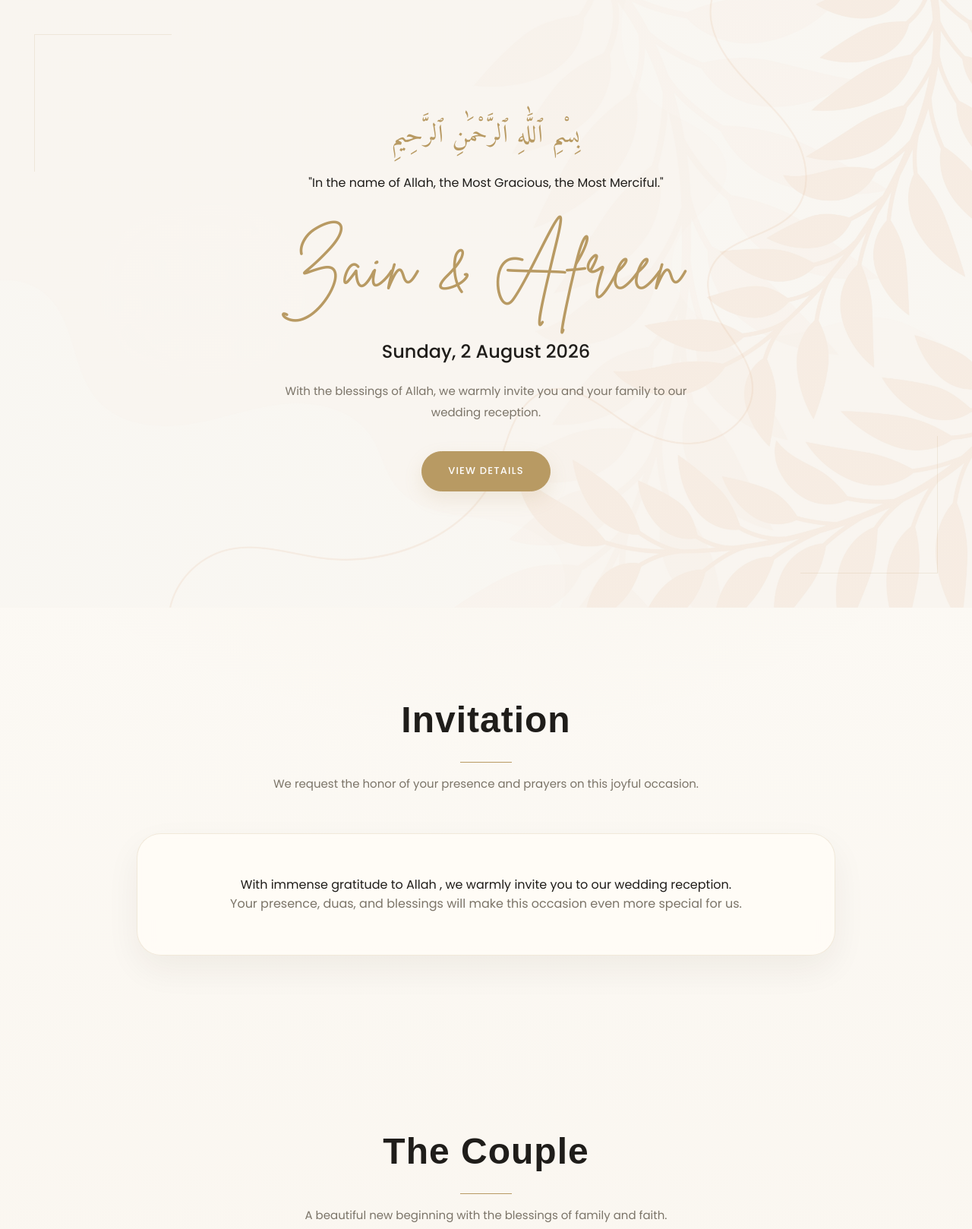
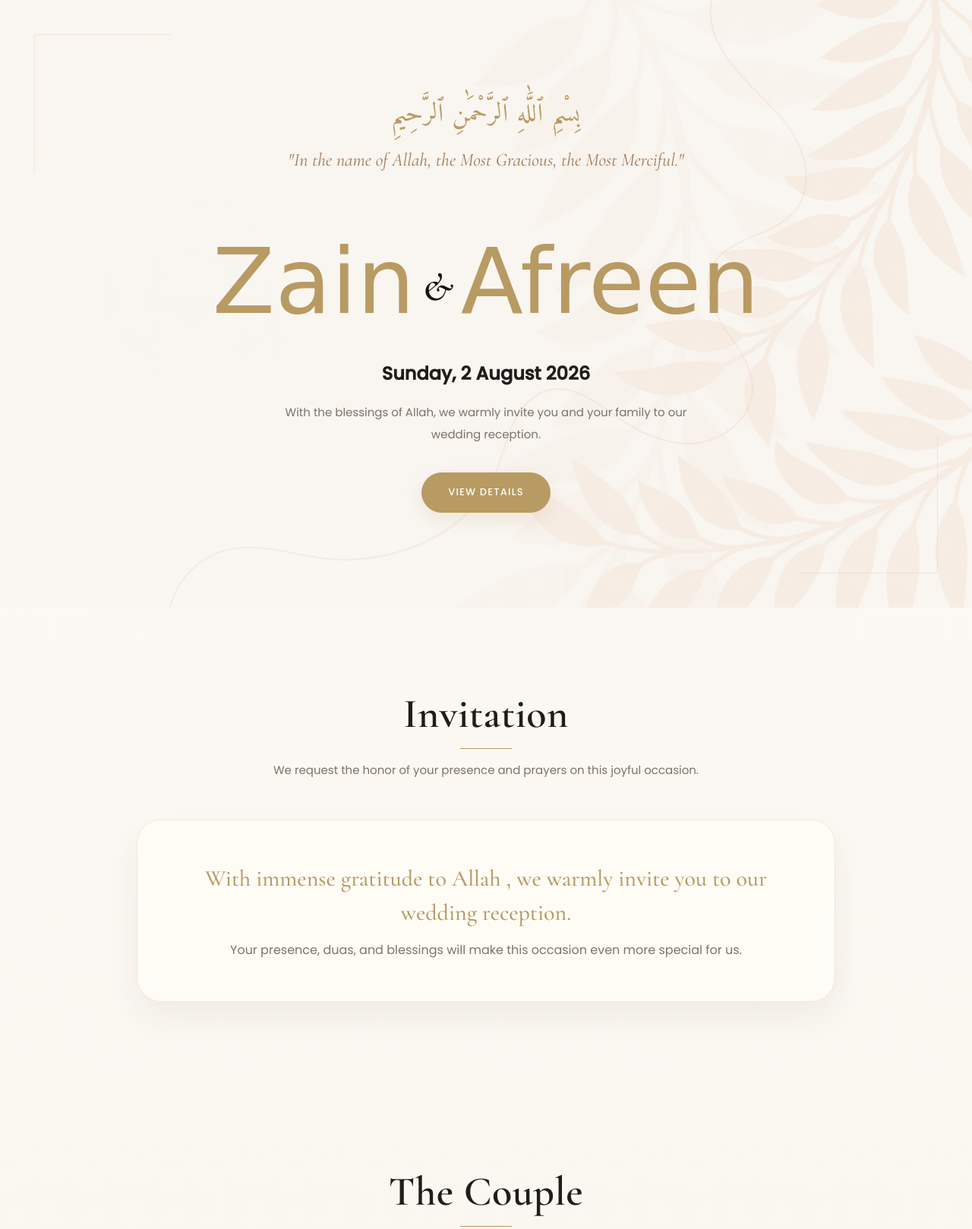
Before and after one commit to Ashcode2403/zain-and-afreen, a plain HTML site: page index.html in a window 1280 px wide. Shown: the top 1618 px of the page at 76% size. Drawn offline with nearby package versions, Linux system fonts and the light colour scheme; a web font is replaced by a local one.

Commit message:
Update style.css

```diff
--- a/style.css
+++ b/style.css
@@ -1,4 +1,8 @@
-    * * {
+@import url('https://fonts.googleapis.com/css2?family=Cormorant+Garamond:ital,wght@0,300..700;1,300..700&display=swap');
+
+@import url('https://fonts.googleapis.com/css2?family=Cormorant+Garamond:ital,wght@0,300..700;1,300..700&family=Italianno&display=swap');
+
+* {
   margin: 0;
   padding: 0;
   box-sizing: border-box;
@@ -26,7 +30,7 @@
 
 @font-face {
   font-family: 'Prestoria';
-  src: url('fonts/Coolvetica\ Rg.otf') format('truetype');
+  src: url('fonts/Coolvetica Rg.otf') format('opentype');
   font-weight: normal;
   font-style: normal;
 }
@@ -46,21 +50,9 @@ body {
 }
 
 h1, h2, h3 {
-  font-family: 'Coolvetica', sans-serif;
-  letter-spacing: 1px;
+  font-family: 'Cormorant Garamond', serif;
+  letter-spacing: 0.5px;
 }
-
-.couple-names {
-  font-family: 'Brittany', cursive;
-  font-size: 92px;
-  letter-spacing: 1px;
-  color: #d4af37; /* soft gold */
-}
-
-/* .couple-names {
-  font-weight: 500;
-  letter-spacing: 1px;
-} */
 
 /* Opening screen */
 .opening-screen {
@@ -87,17 +79,19 @@ h1, h2, h3 {
   padding: 20px;
   max-width: 90%;
 }
+
 .arabic,
 .opening-bismillah {
   font-family: 'Amiri', serif;
 }
+
 .opening-bismillah {
   color: var(--gold);
-  font-size: 58px;
-  line-height: 1.8;
+  font-size: 32px;
+  line-height: 1.9;
   direction: rtl;
   unicode-bidi: bidi-override;
-  min-height: 100px;
+  min-height: 70px;
   letter-spacing: 1px;
 }
 
@@ -142,7 +136,7 @@ h1, h2, h3 {
   background: rgba(251, 248, 243, 0.72);
   backdrop-filter: blur(14px);
   border-bottom: 1px solid rgba(191, 166, 117, 0.14);
-  padding: 18px 20px;
+  padding: 16px 14px;
 }
 
 .nav-container {
@@ -150,14 +144,14 @@ h1, h2, h3 {
   margin: auto;
   display: flex;
   justify-content: center;
-  gap: 34px;
+  gap: 20px;
   flex-wrap: wrap;
 }
 
 .nav-container a {
   color: var(--text);
   text-decoration: none;
-  font-size: 13px;
+  font-size: 12px;
   letter-spacing: 0.9px;
   transition: color 0.3s ease;
   position: relative;
@@ -185,40 +179,38 @@ h1, h2, h3 {
 
 /* Hero */
 .hero {
-  height: 100vh;
+  min-height: 100svh;
   display: flex;
   align-items: center;
   justify-content: center;
   text-align: center;
-
-  /* Background image */
   background:
     linear-gradient(rgba(248, 245, 240, 0.75), rgba(248, 245, 240, 0.75)),
     url('images/Firefly.jpg') no-repeat center center/cover;
-
   position: relative;
+  padding: 30px 16px;
 }
 
 .hero::before,
 .hero::after {
   content: "";
   position: absolute;
-  width: 180px;
-  height: 180px;
+  width: 90px;
+  height: 90px;
   border: 1px solid rgba(184, 154, 99, 0.16);
   pointer-events: none;
 }
 
 .hero::before {
-  top: 45px;
-  left: 45px;
+  top: 25px;
+  left: 25px;
   border-right: none;
   border-bottom: none;
 }
 
 .hero::after {
-  right: 45px;
-  bottom: 45px;
+  right: 25px;
+  bottom: 25px;
   border-left: none;
   border-top: none;
 }
@@ -227,61 +219,82 @@ h1, h2, h3 {
   max-width: 840px;
   position: relative;
   z-index: 1;
+  padding: 0 6px;
 }
 
 .arabic {
-  font-size: 33px;
-  margin-bottom: 22px;
+  font-size: 20px;
+  margin-bottom: 12px;
   color: var(--gold);
   letter-spacing: 1px;
 }
 
-.subtitle {
-  text-transform: uppercase;
-  letter-spacing: 5px;
-  font-size: 12px;
-  margin-bottom: 22px;
-  color: var(--muted);
+.bismillah-meaning {
+  font-family: 'Cormorant Garamond', serif;
+  font-size: 15px;
+  font-style: italic;
+  color: #9f7a55;
+  margin: 0 auto 24px;
+  max-width: 280px;
+  line-height: 1.6;
 }
 
 .couple-names {
-  font-size: 92px;
+  display: flex;
+  align-items: center;
+  justify-content: center;
+  flex-direction: column;
+  gap: 0;
+  flex-wrap: nowrap;
+  font-family: 'Italianno', cursive;
+  font-size: 66px;
+  line-height: 0.84;
+  letter-spacing: 0.5px;
+  margin-bottom: 18px;
+}
+
+.couple-names .name {
+  color: var(--gold);
+  display: inline-block;
+  font-weight: 400;
+}
+
+.couple-names .ampersand {
+  color: #111;
+  display: inline-block;
+  font-family: 'Cormorant Garamond', serif;
+  font-size: 28px;
+  font-weight: 600;
+  font-style: italic;
   line-height: 1;
-  margin-bottom: 22px;
+  margin: 4px 0;
+}
+
+.hero-date {
+  font-size: 18px;
+  margin-bottom: 14px;
   color: var(--text);
   font-weight: 600;
 }
 
-.couple-names span {
-  color: var(--gold);
-  font-weight: 500;
-}
-
-.hero-date {
-  font-size: 24px;
-  margin-bottom: 18px;
-  color: var(--text);
-  font-weight: 500;
-}
-
 .hero-text {
-  max-width: 560px;
-  margin: 0 auto 36px;
-  font-size: 15px;
+  max-width: 290px;
+  margin: 0 auto 30px;
+  font-size: 13.5px;
   color: var(--muted);
-  line-height: 1.9;
+  line-height: 1.8;
 }
 
 /* Button */
 .btn {
   display: inline-block;
-  padding: 15px 34px;
+  padding: 14px 28px;
   background: var(--gold);
   color: #fff;
   text-decoration: none;
   border-radius: 999px;
   font-weight: 500;
-  font-size: 13px;
+  font-size: 12px;
   letter-spacing: 1.2px;
   text-transform: uppercase;
   transition: all 0.3s ease;
@@ -297,7 +310,7 @@ h1, h2, h3 {
 
 /* Sections */
 section {
-  padding: 110px 20px;
+  padding: 90px 20px;
 }
 
 .container {
@@ -307,10 +320,12 @@ section {
 
 .section-title {
   text-align: center;
-  font-size: 48px;
+  font-family: 'Cormorant Garamond', serif;
+  font-size: 36px;
   color: var(--text);
   margin-bottom: 14px;
   font-weight: 600;
+  line-height: 1.1;
 }
 
 .section-title::after {
@@ -325,9 +340,9 @@ section {
 .section-subtitle {
   text-align: center;
   max-width: 700px;
-  margin: 0 auto 52px;
+  margin: 0 auto 42px;
   color: var(--muted);
-  font-size: 15px;
+  font-size: 14px;
   line-height: 1.8;
 }
 
@@ -342,22 +357,31 @@ section {
 }
 
 .invitation-card {
-  border-radius: 32px;
-  padding: 54px 38px;
+  border-radius: 28px;
+  padding: 40px 24px;
   text-align: center;
   max-width: 920px;
   margin: auto;
 }
 
+.invite-highlight {
+  margin-bottom: 14px;
+  color: var(--gold);
+  font-family: 'Cormorant Garamond', serif;
+  font-size: 21px;
+  font-weight: 500;
+  line-height: 1.5;
+}
+
 .couple-grid {
   display: grid;
-  grid-template-columns: repeat(auto-fit, minmax(280px, 1fr));
-  gap: 28px;
-  margin-top: 40px;
+  grid-template-columns: 1fr;
+  gap: 22px;
+  margin-top: 32px;
 }
 
 .person-card {
-  padding: 38px 30px;
+  padding: 34px 24px;
   border-radius: 26px;
   text-align: center;
   transition: transform 0.35s ease, box-shadow 0.35s ease;
@@ -369,9 +393,11 @@ section {
 }
 
 .person-card h3 {
-  font-size: 40px;
+  font-family: 'Cormorant Garamond', serif;
+  font-size: 30px;
   color: var(--text);
   margin-bottom: 12px;
+  font-weight: 600;
 }
 
 .label {
@@ -390,14 +416,14 @@ section {
 
 .event-grid {
   display: grid;
-  grid-template-columns: repeat(auto-fit, minmax(240px, 1fr));
-  gap: 24px;
-  margin-top: 34px;
+  grid-template-columns: 1fr;
+  gap: 20px;
+  margin-top: 30px;
 }
 
 .event-card {
   border-radius: 26px;
-  padding: 34px 24px;
+  padding: 30px 22px;
   text-align: center;
   transition: transform 0.35s ease, box-shadow 0.35s ease;
 }
@@ -408,24 +434,26 @@ section {
 }
 
 .event-card h3 {
+  font-family: 'Cormorant Garamond', serif;
   color: var(--text);
-  font-size: 32px;
-  margin-bottom: 12px;
+  font-size: 30px;
+  margin-bottom: 10px;
+  font-weight: 600;
 }
 
 /* Countdown */
 .countdown {
   display: grid;
-  grid-template-columns: repeat(4, 1fr);
-  gap: 18px;
-  margin-top: 40px;
+  grid-template-columns: repeat(2, 1fr);
+  gap: 16px;
+  margin-top: 34px;
 }
 
 .time-box {
   background: rgba(255, 253, 249, 0.76);
   color: var(--text);
-  padding: 28px 12px;
-  border-radius: 24px;
+  padding: 24px 10px;
+  border-radius: 22px;
   text-align: center;
   border: 1px solid var(--border);
   box-shadow: 0 14px 35px rgba(44, 33, 17, 0.05);
@@ -433,7 +461,7 @@ section {
 
 .time-box span {
   display: block;
-  font-size: 38px;
+  font-size: 34px;
   font-weight: 700;
   color: var(--gold);
   margin-bottom: 4px;
@@ -442,14 +470,14 @@ section {
 /* Gallery */
 .gallery-grid {
   display: grid;
-  grid-template-columns: repeat(auto-fit, minmax(230px, 1fr));
-  gap: 20px;
-  margin-top: 34px;
+  grid-template-columns: 1fr;
+  gap: 18px;
+  margin-top: 30px;
 }
 
 .gallery-grid img {
   width: 100%;
-  height: 320px;
+  height: 260px;
   object-fit: cover;
   border-radius: 24px;
   box-shadow: 0 18px 38px rgba(44, 33, 17, 0.08);
@@ -478,7 +506,7 @@ section {
 .dua-text {
   max-width: 820px;
   margin: auto;
-  font-size: 28px;
+  font-size: 24px;
   font-family: 'Cormorant Garamond', serif;
   line-height: 1.8;
   color: #3d382f;
@@ -489,7 +517,7 @@ section {
   background: rgba(255, 252, 246, 0.75);
   color: var(--text);
   text-align: center;
-  padding: 46px 20px;
+  padding: 40px 18px;
   border-top: 1px solid rgba(191, 166, 117, 0.16);
 }
 
@@ -497,51 +525,215 @@ section {
   margin: 6px 0;
 }
 
-/* Responsive */
-@media (max-width: 768px) {
-  .couple-names {
-    font-size: 58px;
+/* Tablet and up */
+@media (min-width: 481px) {
+  .hero-content {
+    padding: 0 10px;
   }
 
   .arabic {
     font-size: 24px;
   }
 
-  .opening-bismillah {
-    font-size: 32px;
-    line-height: 1.9;
-    min-height: 70px;
+  .bismillah-meaning {
+    font-size: 18px;
+    max-width: 320px;
+  }
+
+  .couple-names {
+    font-size: 78px;
+  }
+
+  .couple-names .ampersand {
+    font-size: 34px;
+  }
+
+  .hero-date {
+    font-size: 22px;
+  }
+
+  .hero-text {
+    max-width: 320px;
+    font-size: 14px;
   }
 
   .section-title {
+    font-size: 42px;
+  }
+
+  .person-card h3,
+  .event-card h3 {
+    font-size: 34px;
+  }
+
+  .invite-highlight {
+    font-size: 24px;
+  }
+}
+
+/* Desktop and up */
+@media (min-width: 769px) {
+  .opening-bismillah {
+    font-size: 58px;
+    line-height: 1.8;
+    min-height: 100px;
+  }
+
+  .navbar {
+    padding: 18px 20px;
+  }
+
+  .nav-container {
+    gap: 34px;
+  }
+
+  .nav-container a {
+    font-size: 13px;
+  }
+
+  .hero {
+    min-height: 100vh;
+    padding: 40px 20px;
+  }
+
+  .hero::before,
+  .hero::after {
+    width: 180px;
+    height: 180px;
+  }
+
+  .hero::before {
+    top: 45px;
+    left: 45px;
+  }
+
+  .hero::after {
+    right: 45px;
+    bottom: 45px;
+  }
+
+  .arabic {
+    font-size: 33px;
+    margin-bottom: 14px;
+  }
+
+  .bismillah-meaning {
+    font-size: 24px;
+    max-width: none;
+    margin-bottom: 36px;
+  }
+
+  .couple-names {
+    flex-direction: row;
+    gap: 10px;
+    font-size: 120px;
+    line-height: 0.9;
+    margin-bottom: 22px;
+  }
+
+  .couple-names .ampersand {
+    font-size: 52px;
+    transform: translateY(8px);
+    margin: 0;
+  }
+
+  .hero-date {
+    font-size: 24px;
+    margin-bottom: 18px;
+  }
+
+  .hero-text {
+    max-width: 560px;
+    margin: 0 auto 36px;
+    font-size: 15px;
+    line-height: 1.9;
+  }
+
+  .btn {
+    padding: 15px 34px;
+    font-size: 13px;
+  }
+
+  section {
+    padding: 110px 20px;
+  }
+
+  .section-title {
+    font-size: 54px;
+  }
+
+  .section-subtitle {
+    margin: 0 auto 52px;
+    font-size: 15px;
+  }
+
+  .invitation-card {
+    padding: 54px 38px;
+    border-radius: 32px;
+  }
+
+  .invite-highlight {
+    font-size: 30px;
+  }
+
+  .couple-grid {
+    grid-template-columns: repeat(2, 1fr);
+    gap: 28px;
+    margin-top: 40px;
+  }
+
+  .person-card {
+    padding: 38px 30px;
+  }
+
+  .person-card h3 {
+    font-size: 42px;
+  }
+
+  .event-grid {
+    grid-template-columns: repeat(auto-fit, minmax(240px, 1fr));
+    gap: 24px;
+    margin-top: 34px;
+  }
+
+  .event-card {
+    padding: 34px 24px;
+  }
+
+  .event-card h3 {
     font-size: 38px;
   }
 
   .countdown {
-    grid-template-columns: repeat(2, 1fr);
+    grid-template-columns: repeat(4, 1fr);
+    gap: 18px;
+    margin-top: 40px;
   }
 
-  .hero::before,
-  .hero::after {
-    width: 90px;
-    height: 90px;
+  .time-box {
+    padding: 28px 12px;
+    border-radius: 24px;
   }
 
-  .hero::before {
-    top: 25px;
-    left: 25px;
+  .time-box span {
+    font-size: 38px;
   }
 
-  .hero::after {
-    right: 25px;
-    bottom: 25px;
-  }
-
-  section {
-    padding: 90px 20px;
+  .gallery-grid {
+    grid-template-columns: repeat(auto-fit, minmax(230px, 1fr));
+    gap: 20px;
+    margin-top: 34px;
   }
 
   .gallery-grid img {
-    height: 260px;
+    height: 320px;
+  }
+
+  .dua-text {
+    font-size: 28px;
+  }
+
+  .footer {
+    padding: 46px 20px;
   }
 }
```
